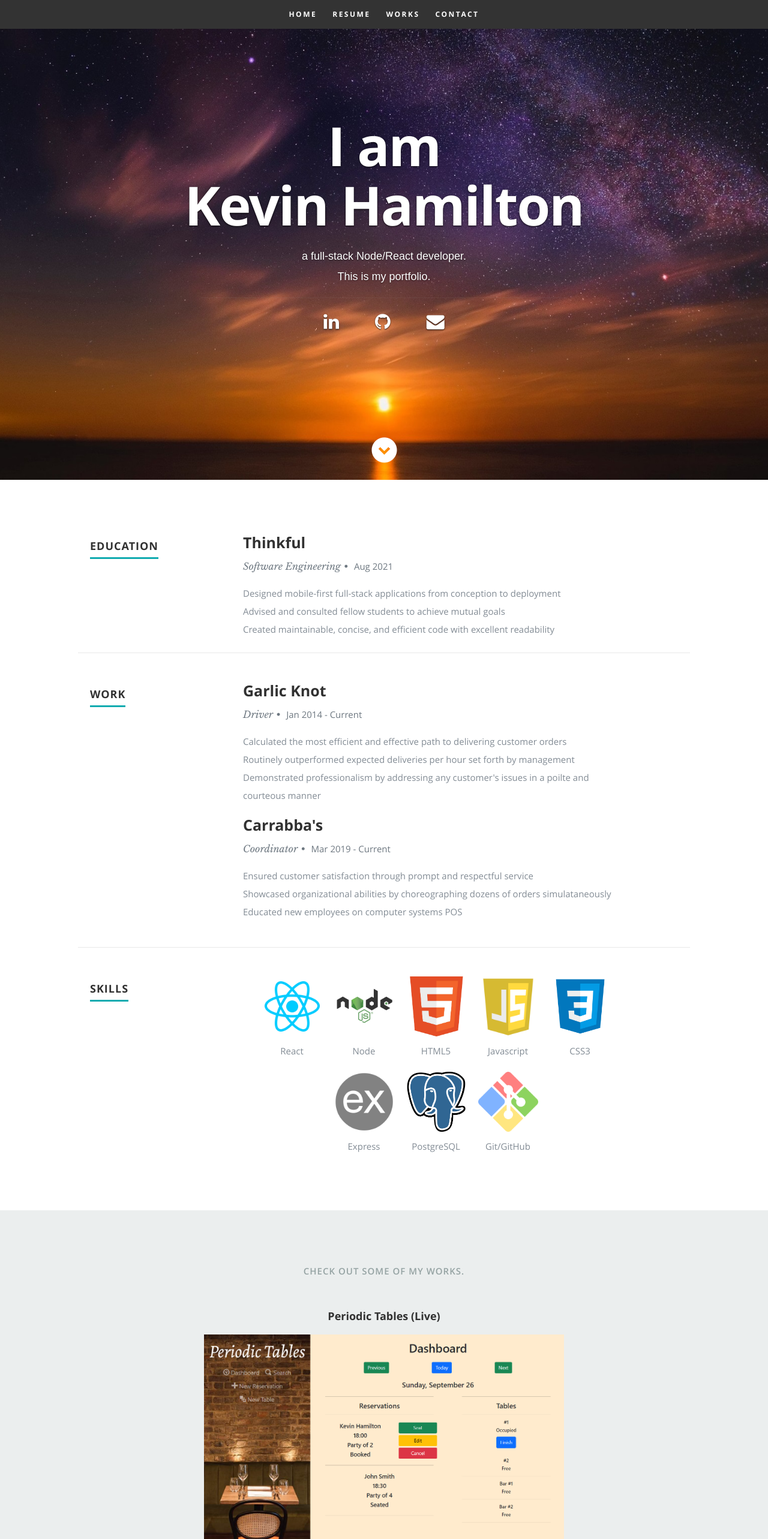
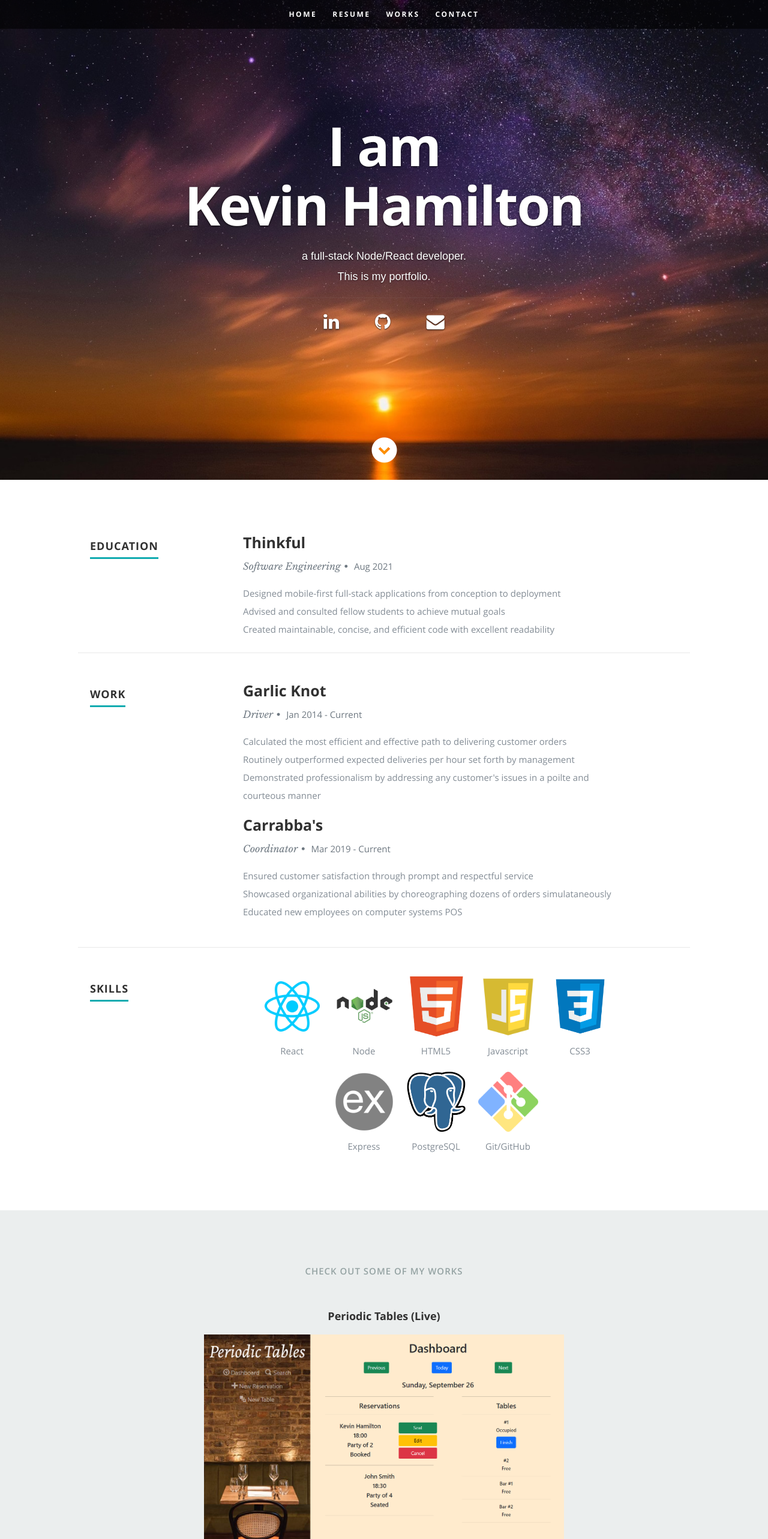
Before and after one commit to KHamilton-dev/KHamilton-dev.github.io, a React (Create React App) app: page / in a window 1280 px wide. Shown: the top 2566 px of the page at 60% size. Built offline with nearby package versions, Linux system fonts and the light colour scheme.

Commit message:
navbar, icon, scroll, misc

```diff
--- a/public/css/default.css
+++ b/public/css/default.css
@@ -56,6 +56,10 @@ time, mark, audio, video {
    font-size: 100%;
    vertical-align: baseline;
    background: transparent;
+}
+
+html {
+   scroll-behavior: smooth;
 }
 
 html, body {
--- a/public/css/layout.css
+++ b/public/css/layout.css
@@ -21,8 +21,6 @@
 /* ------------------------------------------------------------------ */
 /* a. General Styles
 /* ------------------------------------------------------------------ */
-
-body { background: #0f0f0f; }
 
 /* ------------------------------------------------------------------ */
 /* b. Header Styles
@@ -139,8 +137,10 @@ header .scrolldown a:hover { color: #11ABB0; }
    position: fixed;
    left: 0;
    top: 0;
+   background-color: rgba(0, 0, 0, 0.596);
 }
-.opaque { background-color: #333; }
+
+/* .opaque { background-color: #333; } */
 
 /* hide toggle button */
 #nav-wrap > a.mobile-btn { display: none; }
@@ -161,23 +161,15 @@ ul#nav li {
 
 /* Links */
 ul#nav li a {
-
-/* 8px padding top + 8px padding bottom + 32px line-height = 48px */
-
    display: inline-block;
    padding: 8px 13px;
    line-height: 32px;
 	text-decoration: none;
    text-align: left;
    color: #fff;
-
-	-webkit-transition: color .2s ease-in-out;
-	-moz-transition: color .2s ease-in-out;
-	-o-transition: color .2s ease-in-out;
-	-ms-transition: color .2s ease-in-out;
-	transition: color .2s ease-in-out;
 }
 
+ul#nav li a:hover { color: #ff8800; }
 ul#nav li a:active { background-color: transparent !important; }
 ul#nav li.current a { color: #F06000; }
 
--- a/src/components/Header.js
+++ b/src/components/Header.js
@@ -1,12 +1,21 @@
-import React, { Component } from "react";
+import React, { Component, useState } from "react";
 export default class Header extends Component {
   render() {
     let resumeData = this.props.resumeData;
+    // const [navbar, setNavbar] = useState(false);
+
+    // const changeBackground = () => {
+    //   if (window.scrollY >= 80) setNavbar(true);
+    //   else setNavbar(false);
+    // }
+
+    // window.addEventListener('scroll', changeBackground)
+
     return (
       <React.Fragment>
         <header id="home">
           <nav id="nav-wrap">
-            <ul id="nav" className="nav opaque">
+            <ul id="nav" className="nav">
               <li
               // className="current"
               >
@@ -35,7 +44,7 @@ export default class Header extends Component {
                 </a>
               </li> */}
               <li>
-                <a className="smoothscroll" href="#contact">
+                <a className="smoothscroll" href="javascript: document.body.scrollIntoView(false);">
                   Contact
                 </a>
               </li>
--- a/src/components/Portfolio.js
+++ b/src/components/Portfolio.js
@@ -4,7 +4,7 @@ export default class Porfolio extends Component {
   render() {
     return (
       <section id="portfolio">
-        <h1>Check Out Some of My Works.</h1>
+        <h1>Check Out Some of My Works</h1>
         <div className="portfolio-content">
           <div
           className="col"
```
Also changed, not shown: 1 other file (tests, documents, lock files or other folders).
